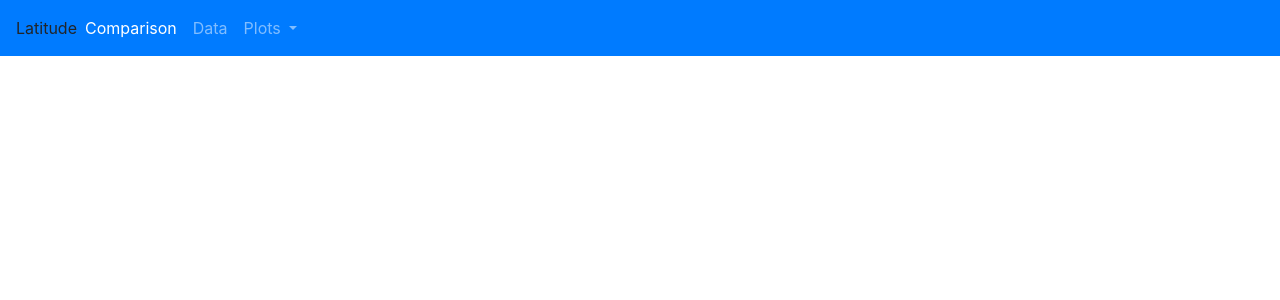
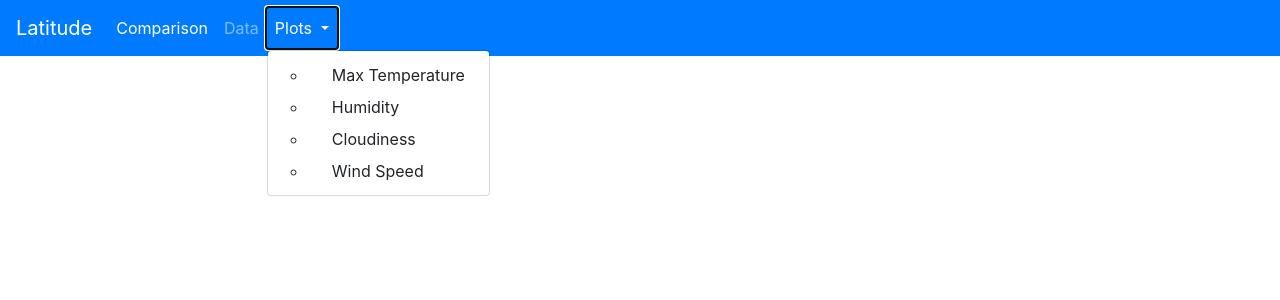
Before and after one commit to alplky/Web-Design-Challenge, a Flask app: template WebVisualizations/templates/parent.html in a window 1280 px wide, after a click on "Plots". Shown: the top 300 px of the page. Run offline with Flask 2, Linux system fonts and the light colour scheme; the template is opened without the code that fills it, so the values that code supplies are empty; some libraries are stand-ins or nearby versions.

Commit message:
got the drop down work

```diff
--- a/WebVisualizations/templates/parent.html
+++ b/WebVisualizations/templates/parent.html
@@ -4,11 +4,10 @@
         <meta charset="UTF-8">
         <meta name="viewport" content="width=device-width, initial-scale=1.0">
         <title>Latitude vs. Weather</title>
-        <link rel="stylesheet" href="https://stackpath.bootstrapcdn.com/bootstrap/4.3.1/css/bootstrap.min.css" integrity="sha384-ggOyR0iXCbMQv3Xipma34MD+dH/1fQ784/j6cY/iJTQUOhcWr7x9JvoRxT2MZw1T" crossorigin="anonymous">
-        <script src="https://stackpath.bootstrapcdn.com/bootstrap/4.3.1/js/bootstrap.min.js" integrity="sha384-JjSmVgyd0p3pXB1rRibZUAYoIIy6OrQ6VrjIEaFf/nJGzIxFDsf4x0xIM+B07jRM" crossorigin="anonymous"></script>
+        <link rel="stylesheet" href="https://maxcdn.bootstrapcdn.com/bootstrap/4.0.0/css/bootstrap.min.css" integrity="sha384-Gn5384xqQ1aoWXA+058RXPxPg6fy4IWvTNh0E263XmFcJlSAwiGgFAW/dAiS6JXm" crossorigin="anonymous">
     </head>
     <body>
-        <nav class="navbar navbar-expand-sm navbar-dark bg-primary fixed-top>
+      <nav class="navbar navbar-expand-sm navbar-dark bg-primary fixed-top">
         <a class="navbar-brand" href="#">Latitude</a>
         <button class="navbar-toggler" type="button" data-toggle="collapse" data-target="#navbarNavDropdown" aria-controls="navbarNavDropdown" aria-expanded="false" aria-label="Toggle navigation">
           <span class="navbar-toggler-icon"></span>
@@ -26,14 +25,20 @@
                 Plots
               </a>
               <div class="dropdown-menu" aria-labelledby="navbarDropdownMenuLink">
-                    <a class="dropdown-item" href="#">Action</a>
-                    <a class="dropdown-item" href="#">Another action</a>
-                    <a class="dropdown-item" href="#">Something else here</a>
+                <ul>
+                  <li><a class="dropdown-item" href="{{ url_for('temperature') }}">Max Temperature</a></li>
+                  <li><a class="dropdown-item" href="{{ url_for('humidity') }}">Humidity</a></li>
+                  <li><a class="dropdown-item" href="{{ url_for('cloudiness') }}">Cloudiness</a></li>
+                  <li><a class="dropdown-item" href="{{ url_for('windspeed') }}">Wind Speed</a></li>
+                </ul>
               </div>
             </li>
           </ul>
         </div>
       </nav>
+      <script src="https://code.jquery.com/jquery-3.2.1.slim.min.js" integrity="sha384-KJ3o2DKtIkvYIK3UENzmM7KCkRr/rE9/Qpg6aAZGJwFDMVNA/GpGFF93hXpG5KkN" crossorigin="anonymous"></script>
+      <script src="https://cdnjs.cloudflare.com/ajax/libs/popper.js/1.12.9/umd/popper.min.js" integrity="sha384-ApNbgh9B+Y1QKtv3Rn7W3mgPxhU9K/ScQsAP7hUibX39j7fakFPskvXusvfa0b4Q" crossorigin="anonymous"></script>
+      <script src="https://maxcdn.bootstrapcdn.com/bootstrap/4.0.0/js/bootstrap.min.js" integrity="sha384-JZR6Spejh4U02d8jOt6vLEHfe/JQGiRRSQQxSfFWpi1MquVdAyjUar5+76PVCmYl" crossorigin="anonymous"></script>
     {% block content %}{% endblock %}
     </body>
 </html>
```
Lines whose indentation alone changed are shown as unchanged.
